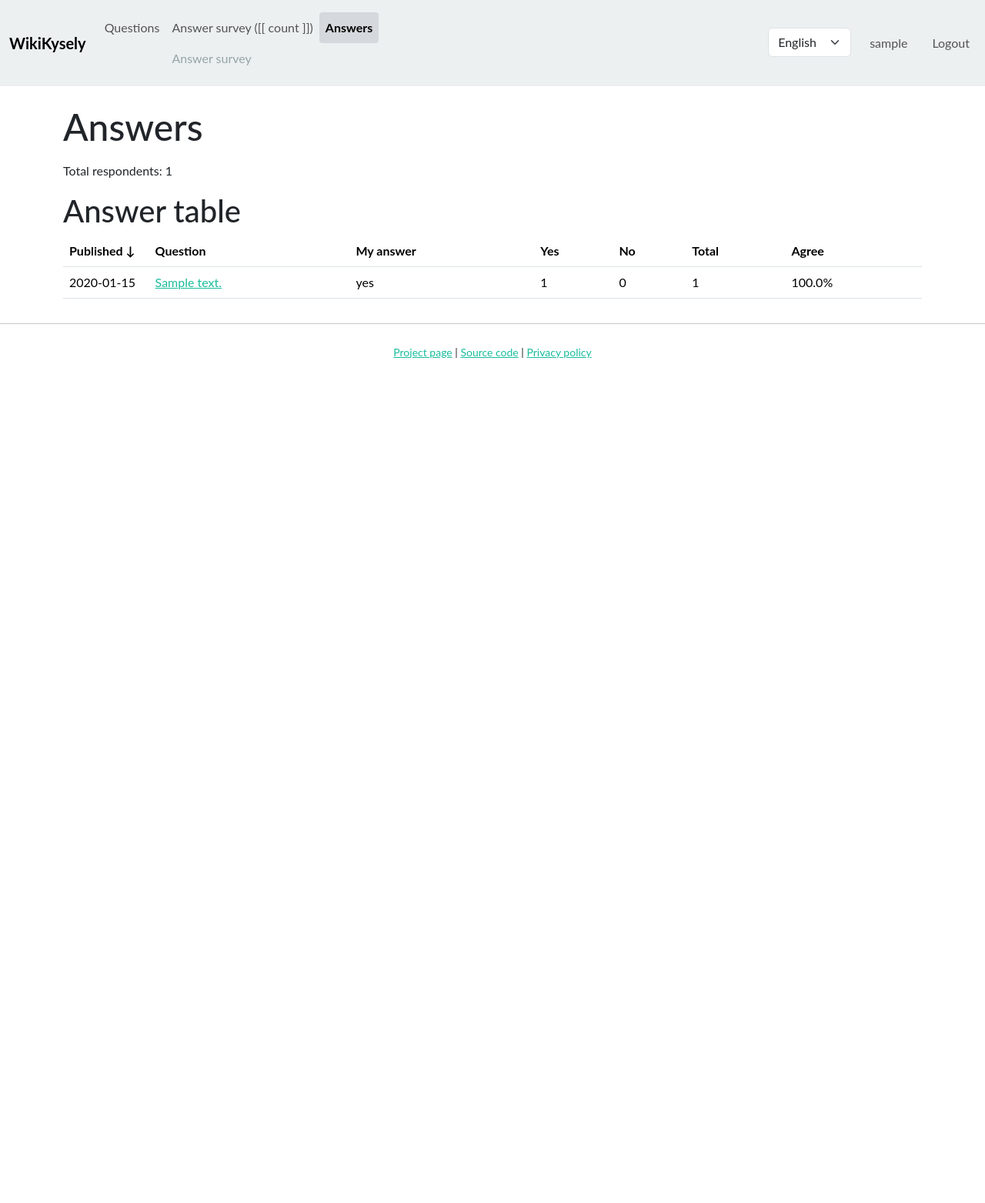
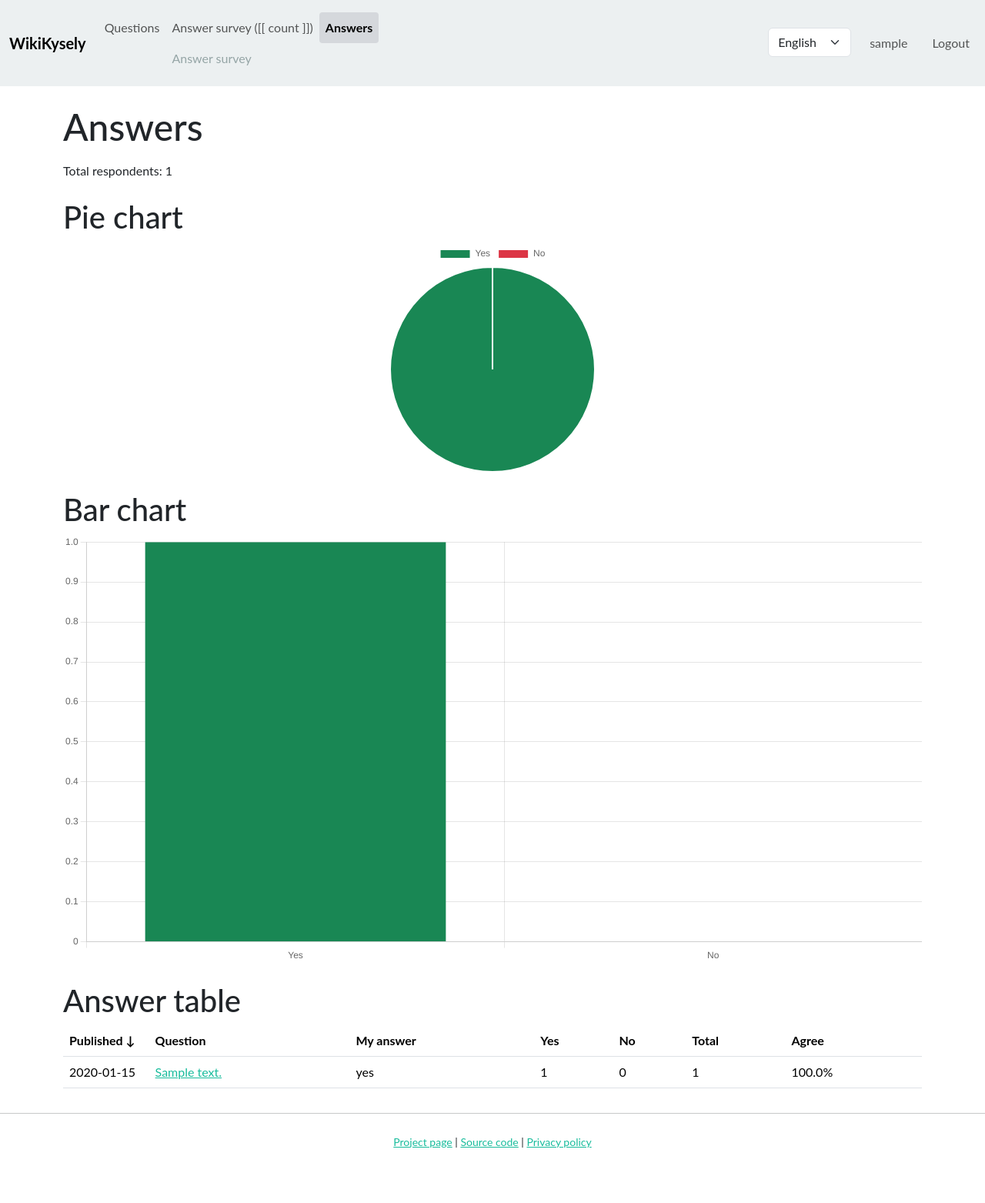
Before and after one commit to Wikimedia-Suomi/wikikysely, a Django app: page /en/answers/ in a window 1280 px wide. Shown: the whole page at 77% size. Before the commit the page ends 465 px from the top, so only its background shows below. Run offline with Django 4.2, Linux system fonts and the light colour scheme; a user stored in the database is signed in; tables that the repository leaves empty hold one stand-in row (values such as "Sample post"); some libraries are stand-ins or nearby versions.

Commit message:
Add charts to answers page

```diff
--- a/static/js/survey_answers_vue.js
+++ b/static/js/survey_answers_vue.js
@@ -11,12 +11,55 @@ function mountAnswersApp() {
   const wikitextUrl = root.dataset.wikitextUrl;
   const auth = root.dataset.auth === 'true';
   const answerUrlTemplate = root.dataset.answerUrlTemplate;
+  const yesLabel = root.dataset.yesLabel;
+  const noLabel = root.dataset.noLabel;
 
   const app = createApp({
     setup() {
       const rows = ref([]);
       const totalUsers = ref(0);
       const loading = ref(true);
+      const pieChart = ref(null);
+      const barChart = ref(null);
+
+      function renderCharts() {
+        if (typeof Chart === 'undefined') return;
+        const yesTotal = rows.value.reduce((sum, r) => sum + r.yes, 0);
+        const noTotal = rows.value.reduce((sum, r) => sum + r.no, 0);
+        const pieCtx = document.getElementById('answerPieChart');
+        if (pieCtx) {
+          if (pieChart.value) pieChart.value.destroy();
+          pieChart.value = new Chart(pieCtx, {
+            type: 'pie',
+            data: {
+              labels: [yesLabel, noLabel],
+              datasets: [{
+                data: [yesTotal, noTotal],
+                backgroundColor: ['#198754', '#dc3545']
+              }]
+            }
+          });
+        }
+        const barCtx = document.getElementById('answerBarChart');
+        if (barCtx) {
+          if (barChart.value) barChart.value.destroy();
+          barChart.value = new Chart(barCtx, {
+            type: 'bar',
+            data: {
+              labels: [yesLabel, noLabel],
+              datasets: [{
+                data: [yesTotal, noTotal],
+                backgroundColor: ['#198754', '#dc3545']
+              }]
+            },
+            options: {
+              plugins: {
+                legend: { display: false }
+              }
+            }
+          });
+        }
+      }
 
       function fetchData() {
         loading.value = true;
@@ -42,6 +85,7 @@ function mountAnswersApp() {
               if (typeof initSortableTables === 'function') {
                 initSortableTables('#answerTable');
               }
+              renderCharts();
             });
           });
       }
--- a/templates/survey/answers.html
+++ b/templates/survey/answers.html
@@ -7,12 +7,18 @@
      data-page-url="{% url 'survey:survey_answers' %}"
      data-wikitext-url="{% url 'survey:survey_answers_wikitext' %}"
      data-answer-url-template="{% url 'survey:answer_question' 0 %}"
-     data-auth="{{ request.user.is_authenticated|yesno:'true,false' }}">
+     data-auth="{{ request.user.is_authenticated|yesno:'true,false' }}"
+     data-yes-label="{% translate 'Yes' %}"
+     data-no-label="{% translate 'No' %}">
   <div v-if="loading">{% translate 'Loading...' %}</div>
   <template v-else>
     <h1>{% translate 'Answers' %}</h1>
     <p class="mt-3">{% translate 'Total respondents' %}: [[ totalUsers ]]</p>
-    <h2>{% translate 'Answer table' %}</h2>
+    <h2 class="mt-4">{% translate 'Pie chart' %}</h2>
+    <canvas id="answerPieChart"></canvas>
+    <h2 class="mt-4">{% translate 'Bar chart' %}</h2>
+    <canvas id="answerBarChart"></canvas>
+    <h2 class="mt-4">{% translate 'Answer table' %}</h2>
     <div class="table-responsive">
       <table id="answerTable" class="table stacked-table">
         <thead>
--- a/templates/survey/survey_detail.html
+++ b/templates/survey/survey_detail.html
@@ -200,7 +200,9 @@
      data-page-url="{% url 'survey:survey_answers' %}"
      data-wikitext-url="{% url 'survey:survey_answers_wikitext' %}"
      data-answer-url-template="{% url 'survey:answer_question' 0 %}"
-     data-auth="{{ request.user.is_authenticated|yesno:'true,false' }}">
+     data-auth="{{ request.user.is_authenticated|yesno:'true,false' }}"
+     data-yes-label="{% translate 'Yes' %}"
+     data-no-label="{% translate 'No' %}">
 </div>
 {% if can_edit %}
    <a href="{% url 'survey:survey_edit' %}" class="btn btn-warning ms-2">{% translate 'Edit survey' %}</a>
```
